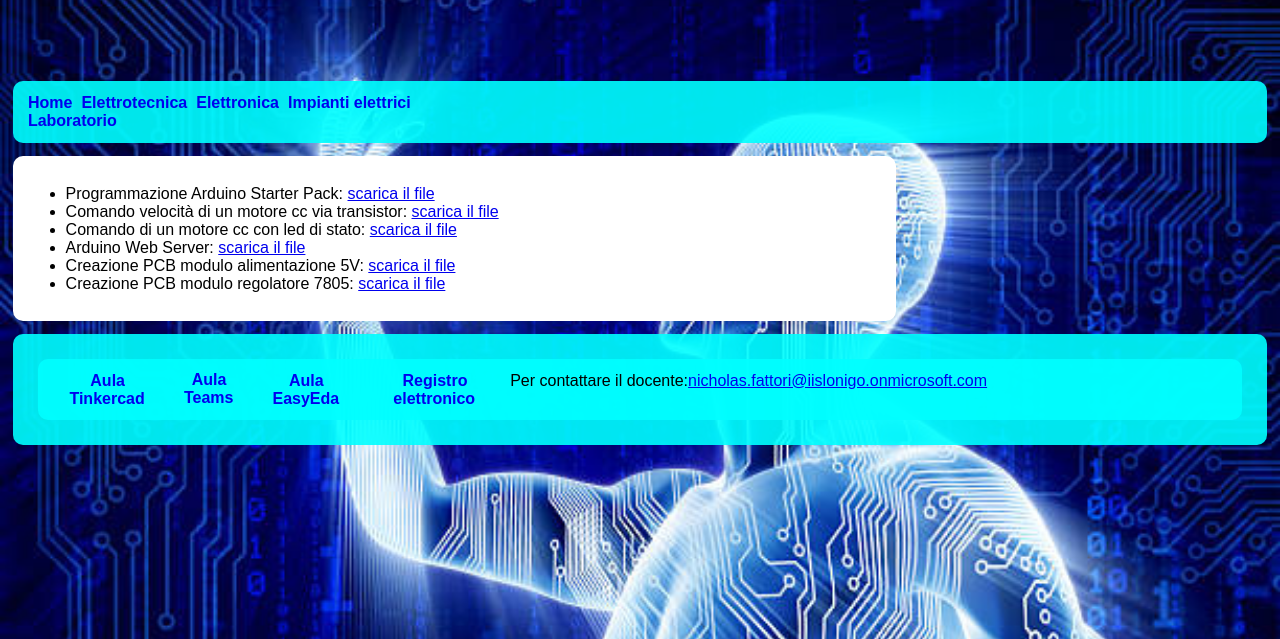
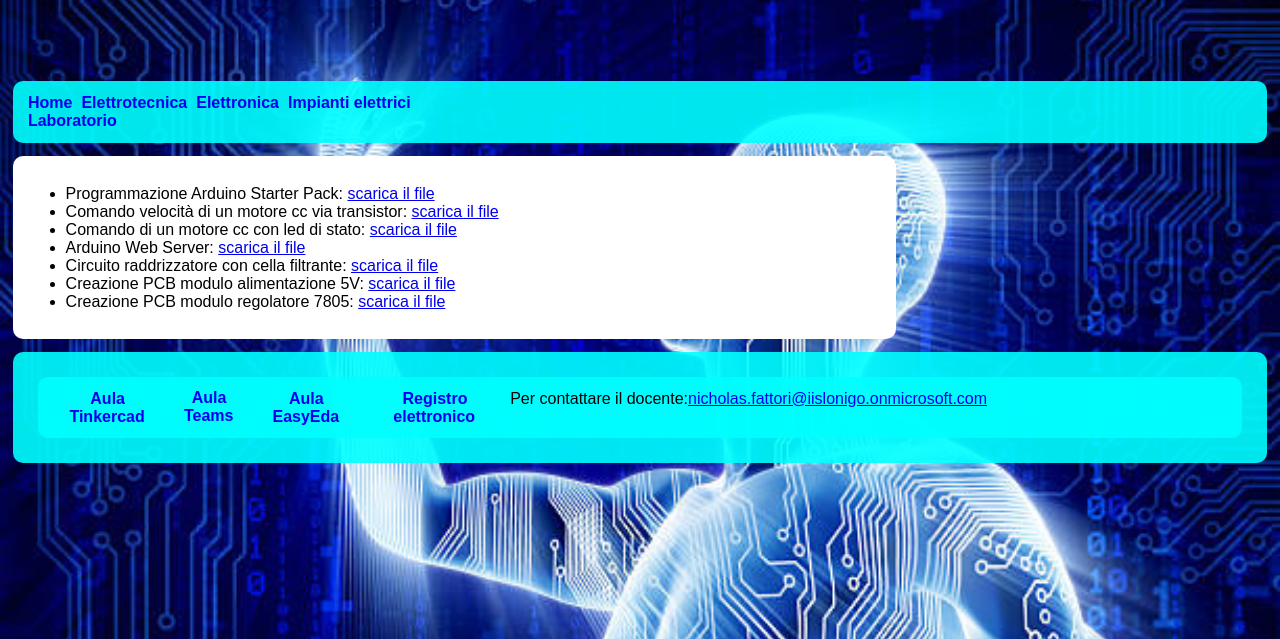
Before and after one commit to nicholas-fattori/portaledidattico, a plain HTML site: page laboratorio.html in a window 1280 px wide. Shown: the part 161-800 px from the top of the page. Drawn offline with Linux system fonts and the light colour scheme.

Commit message:
Update laboratorio.html

```diff
--- a/laboratorio.html
+++ b/laboratorio.html
@@ -32,7 +32,8 @@
             <li> Comando velocità di un motore cc via transistor: <a href="comandovelocitamotorecc.pdf" target="_blank" title="Comando motore cc con transistor">scarica il file</a></li>
          <li> Comando di un motore cc con led di stato: <a href="comandomotoreccled.pdf" target="_blank" title="Comando motore cc con led">scarica il file</a></li>
        <li> Arduino Web Server: <a href="ArduinoWebServer.pdf" target="_blank" title="Arduino Web Server">scarica il file</a></li>
-            <li> Creazione PCB modulo alimentazione 5V: <a href="alimentatore5v.pdf" target="_blank" title="Pcb alimentatore 5V">scarica il file</a></li>
+                  <li> Circuito raddrizzatore con cella filtrante: <a href="pontedigraetzfiltrante.pdf" target="_blank" title="Ponte di Graetz con cella filtrante">scarica il file</a></li>
+                <li> Creazione PCB modulo alimentazione 5V: <a href="alimentatore5v.pdf" target="_blank" title="Pcb alimentatore 5V">scarica il file</a></li>
             <li> Creazione PCB modulo regolatore 7805: <a href="modulo7805.pdf" target="_blank" title="Pcb modulo regolatore 7805">scarica il file</a></li>
 
             </ul>
```
